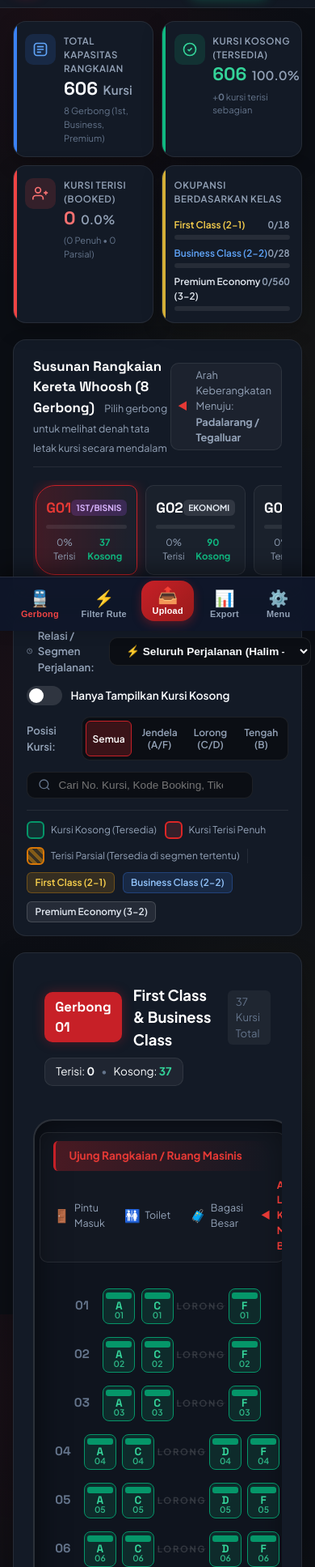
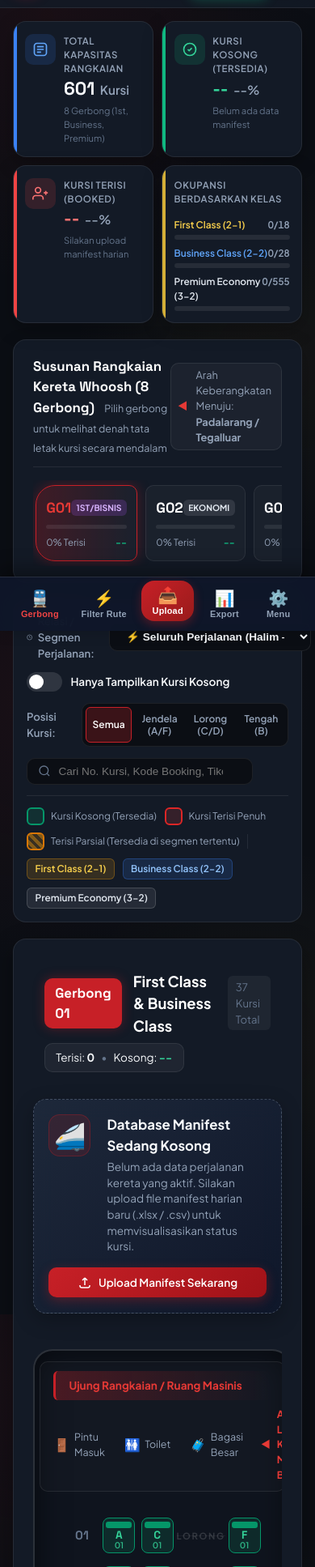
Before and after one commit to bangkitaji/bangkitaji.github.io, a website: page index.html in a window 390 px wide. Shown: the part 65-2000 px from the top of the page at 81% size. Drawn offline with Linux system fonts and the light colour scheme; no server answers.

Commit message:
feat: add empty manifest UI banner and implement synchronized backend-to-frontend database flushing logic

```diff
--- a/app.js
+++ b/app.js
@@ -234,7 +234,9 @@ const el = {
   bNavFilter: document.getElementById('bNavFilter'),
   bNavUpload: document.getElementById('bNavUpload'),
   bNavExport: document.getElementById('bNavExport'),
-  bNavMore: document.getElementById('bNavMore')
+  bNavMore: document.getElementById('bNavMore'),
+  emptyManifestBanner: document.getElementById('emptyManifestBanner'),
+  btnBannerUpload: document.getElementById('btnBannerUpload')
 };
 
 // ==========================================================================
@@ -576,16 +578,30 @@ async function fetchTrips() {
     el.offlineIndicatorBadge.style.color = isOnline ? '#34D399' : '#60A5FA';
   }
 
-  // If server had trips, sync into local DB as offline backup
-  if (isOnline && trips.length > 0) {
-    // Online mode
-    populateTripSelector(trips);
-    const latestTripId = trips[0].id;
-    await loadManifest(latestTripId);
-    return;
-  }
-
-  // Fallback to client-side IndexedDB
+  // When connected to server: server is the single source of truth
+  if (isOnline) {
+    if (trips.length > 0) {
+      // Server has trips: populate and load
+      populateTripSelector(trips);
+      const latestTripId = trips[0].id;
+      await loadManifest(latestTripId);
+      return;
+    } else {
+      // Server is ONLINE, but database has 0 trips (flushed / empty)
+      // Must wipe local IndexedDB so stale trips never linger
+      await WhooshLocalDB.flushAll();
+      populateTripSelector([]);
+      state.currentTripId = null;
+      state.trip = null;
+      state.records = [];
+      if (el.tripSummaryBadge) el.tripSummaryBadge.textContent = 'Database Kosong';
+      processManifestData();
+      renderAll();
+      return;
+    }
+  }
+
+  // Fallback to client-side IndexedDB ONLY if OFFLINE (!isOnline)
   const localTrips = await WhooshLocalDB.getTrips();
 
   if (localTrips && localTrips.length > 0) {
@@ -596,7 +612,7 @@ async function fetchTrips() {
   }
 
   // Default: Database Kosong (siap untuk upload manifest baru)
-  el.tripSelect.innerHTML = '<option value="">(Belum ada data manifest)</option>';
+  populateTripSelector([]);
   state.currentTripId = null;
   state.trip = null;
   state.records = [];
@@ -651,6 +667,10 @@ async function loadManifest(tripId) {
 
 function populateTripSelector(trips) {
   el.tripSelect.innerHTML = '';
+  if (!trips || trips.length === 0) {
+    el.tripSelect.innerHTML = '<option value="">(Belum ada data manifest)</option>';
+    return;
+  }
   trips.forEach(t => {
     const opt = document.createElement('option');
     opt.value = t.id;
@@ -666,6 +686,24 @@ function renderAll() {
 }
 
 function renderKPICards() {
+  if (!state.trip) {
+    if (el.kpiTotalSeats) el.kpiTotalSeats.textContent = '601';
+    if (el.kpiAvailableSeats) el.kpiAvailableSeats.textContent = '--';
+    if (el.kpiAvailablePercent) el.kpiAvailablePercent.textContent = '--%';
+    if (el.kpiAvailableSub) el.kpiAvailableSub.textContent = 'Belum ada data manifest';
+    if (el.kpiOccupiedSeats) el.kpiOccupiedSeats.textContent = '--';
+    if (el.kpiOccupancyRate) el.kpiOccupancyRate.textContent = '--%';
+    if (el.kpiOccupiedSub) el.kpiOccupiedSub.innerHTML = 'Silakan upload manifest harian';
+    if (el.kpiTotalTickets) el.kpiTotalTickets.textContent = '0';
+    if (el.statFirstClass) el.statFirstClass.textContent = '0/18';
+    if (el.barFirstClass) el.barFirstClass.style.width = '0%';
+    if (el.statBusinessClass) el.statBusinessClass.textContent = '0/28';
+    if (el.barBusinessClass) el.barBusinessClass.style.width = '0%';
+    if (el.statPremiumClass) el.statPremiumClass.textContent = '0/555';
+    if (el.barPremiumClass) el.barPremiumClass.style.width = '0%';
+    return;
+  }
+
   let totalSeats = 0;
   let fullyOccupied = 0;
   let partialOccupied = 0;
@@ -798,11 +836,11 @@ function renderTrainStrip() {
         </span>
       </div>
       <div class="car-occ-bar">
-        <div class="car-occ-fill ${occFillClass}" style="width: ${occPercent}%"></div>
+        <div class="car-occ-fill ${occFillClass}" style="width: ${state.trip ? occPercent : 0}%"></div>
       </div>
       <div class="car-strip-bottom">
-        <span>${occPercent}% Terisi</span>
-        <span class="car-empty-tag">${emptyInCar} Kosong</span>
+        <span>${state.trip ? `${occPercent}% Terisi` : '0% Terisi'}</span>
+        <span class="car-empty-tag">${state.trip ? `${emptyInCar} Kosong` : '--'}</span>
       </div>
     `;
 
@@ -845,8 +883,13 @@ function renderSeatGrid() {
   });
 
   el.activeCarSpecs.textContent = `${carTotal} Kursi Total`;
-  el.carOccupiedCount.textContent = carOccupied;
-  el.carEmptyCount.textContent = carEmpty;
+  el.carOccupiedCount.textContent = state.trip ? carOccupied : '0';
+  el.carEmptyCount.textContent = state.trip ? carEmpty : '--';
+
+  // Toggle empty manifest banner if present
+  if (el.emptyManifestBanner) {
+    el.emptyManifestBanner.style.display = state.trip ? 'none' : 'flex';
+  }
 
   // Clear and re-render grid
   el.seatGridContainer.innerHTML = '';
@@ -1316,10 +1359,18 @@ async function handleFlush(reseed = false) {
   btn.innerHTML = '<span>Memproses...</span>';
 
   try {
-    // 1. Clear local IndexedDB
+    // 1. Flush backend SQLite database if online (AWAIT this first)
+    try {
+      const serverFlushRes = await fetch(`/api/flush${reseed ? '?reseed=true' : ''}`, { method: 'POST' });
+      if (serverFlushRes.ok) {
+        console.log('[*] Database backend berhasil di-flush.');
+      }
+    } catch (_) {}
+
+    // 2. Clear client-side IndexedDB
     await WhooshLocalDB.flushAll();
 
-    // 2. If reseed requested, re-load default manifest
+    // 3. If reseed requested, re-load default manifest
     if (reseed) {
       try {
         const csvRes = await fetch('manifest_data.csv');
@@ -1336,10 +1387,16 @@ async function handleFlush(reseed = false) {
       } catch (_) {}
     }
 
-    // 3. Background server flush if online
-    try {
-      fetch(`/api/flush${reseed ? '?reseed=true' : ''}`, { method: 'POST' }).catch(() => {});
-    } catch (_) {}
+    // 4. Immediately clear in-memory state & re-render UI if emptying
+    if (!reseed) {
+      state.currentTripId = null;
+      state.trip = null;
+      state.records = [];
+      populateTripSelector([]);
+      if (el.tripSummaryBadge) el.tripSummaryBadge.textContent = 'Database Kosong';
+      processManifestData();
+      renderAll();
+    }
 
     const successMsg = reseed
       ? 'Database berhasil di-reset ke manifest bawaan (G1043 • 384 penumpang)!'
@@ -1353,7 +1410,7 @@ async function handleFlush(reseed = false) {
     setTimeout(async () => {
       closeFlushModal();
       await fetchTrips();
-    }, 800);
+    }, 400);
   } catch (err) {
     el.flushAlert.className = 'alert-box error';
     el.flushAlert.textContent = err.message || 'Gagal membersihkan database.';
@@ -1567,6 +1624,11 @@ function initEventListeners() {
     el.btnConfirmFlushReseed.addEventListener('click', () => handleFlush(true));
   }
 
+  // Banner Upload Button
+  if (el.btnBannerUpload) {
+    el.btnBannerUpload.addEventListener('click', openUploadModal);
+  }
+
   // Mobile Actions Bottom Sheet
   if (el.btnToggleMobileActions) {
     el.btnToggleMobileActions.addEventListener('click', () => {
--- a/index.html
+++ b/index.html
@@ -305,6 +305,23 @@
         </div>
       </div>
 
+      <!-- Empty Manifest Alert Banner -->
+      <div class="empty-manifest-banner" id="emptyManifestBanner" style="display:none;">
+        <div class="empty-banner-content">
+          <div class="empty-banner-icon">🚄</div>
+          <div class="empty-banner-info">
+            <h4>Database Manifest Sedang Kosong</h4>
+            <p>Belum ada data perjalanan kereta yang aktif. Silakan upload file manifest harian baru (.xlsx / .csv) untuk memvisualisasikan status kursi.</p>
+          </div>
+        </div>
+        <button class="btn btn-primary" id="btnBannerUpload">
+          <svg width="18" height="18" viewBox="0 0 24 24" fill="none" stroke="currentColor" stroke-width="2">
+            <path d="M4 16v1a3 3 0 003 3h10a3 3 0 003-3v-1m-4-8l-4-4m0 0L8 8m4-4v12"/>
+          </svg>
+          <span>Upload Manifest Sekarang</span>
+        </button>
+      </div>
+
       <!-- Coach Body Container -->
       <div class="coach-viewport">
         <div class="coach-chassis" id="coachChassis">
--- a/styles.css
+++ b/styles.css
@@ -2025,3 +2025,67 @@ body {
     max-width: 330px;
   }
 }
+
+/* Empty Manifest Banner */
+.empty-manifest-banner {
+  background: linear-gradient(135deg, rgba(30, 41, 59, 0.95), rgba(15, 23, 42, 0.95));
+  border: 1px dashed rgba(148, 163, 184, 0.35);
+  border-radius: 16px;
+  padding: 1.25rem 1.5rem;
+  display: flex;
+  align-items: center;
+  justify-content: space-between;
+  gap: 1.5rem;
+  box-shadow: 0 8px 24px rgba(0, 0, 0, 0.25);
+  backdrop-filter: blur(12px);
+  margin-bottom: 1rem;
+}
+
+.empty-banner-content {
+  display: flex;
+  align-items: center;
+  gap: 1.25rem;
+}
+
+.empty-banner-icon {
+  font-size: 2rem;
+  background: rgba(199, 32, 39, 0.15);
+  border: 1px solid rgba(199, 32, 39, 0.3);
+  border-radius: 14px;
+  width: 52px;
+  height: 52px;
+  display: flex;
+  align-items: center;
+  justify-content: center;
+  flex-shrink: 0;
+}
+
+.empty-banner-info h4 {
+  margin: 0 0 0.25rem 0;
+  font-size: 1.05rem;
+  font-weight: 700;
+  color: #F8FAFC;
+}
+
+.empty-banner-info p {
+  margin: 0;
+  font-size: 0.85rem;
+  color: #94A3B8;
+  line-height: 1.45;
+}
+
+@media (max-width: 768px) {
+  .empty-manifest-banner {
+    flex-direction: column;
+    align-items: stretch;
+    padding: 1.15rem;
+    gap: 1rem;
+  }
+  .empty-banner-content {
+    align-items: flex-start;
+  }
+  .empty-manifest-banner .btn {
+    width: 100%;
+    justify-content: center;
+  }
+}
```
Also changed, not shown: sw.js (+8 -15 lines), 1 other file.
